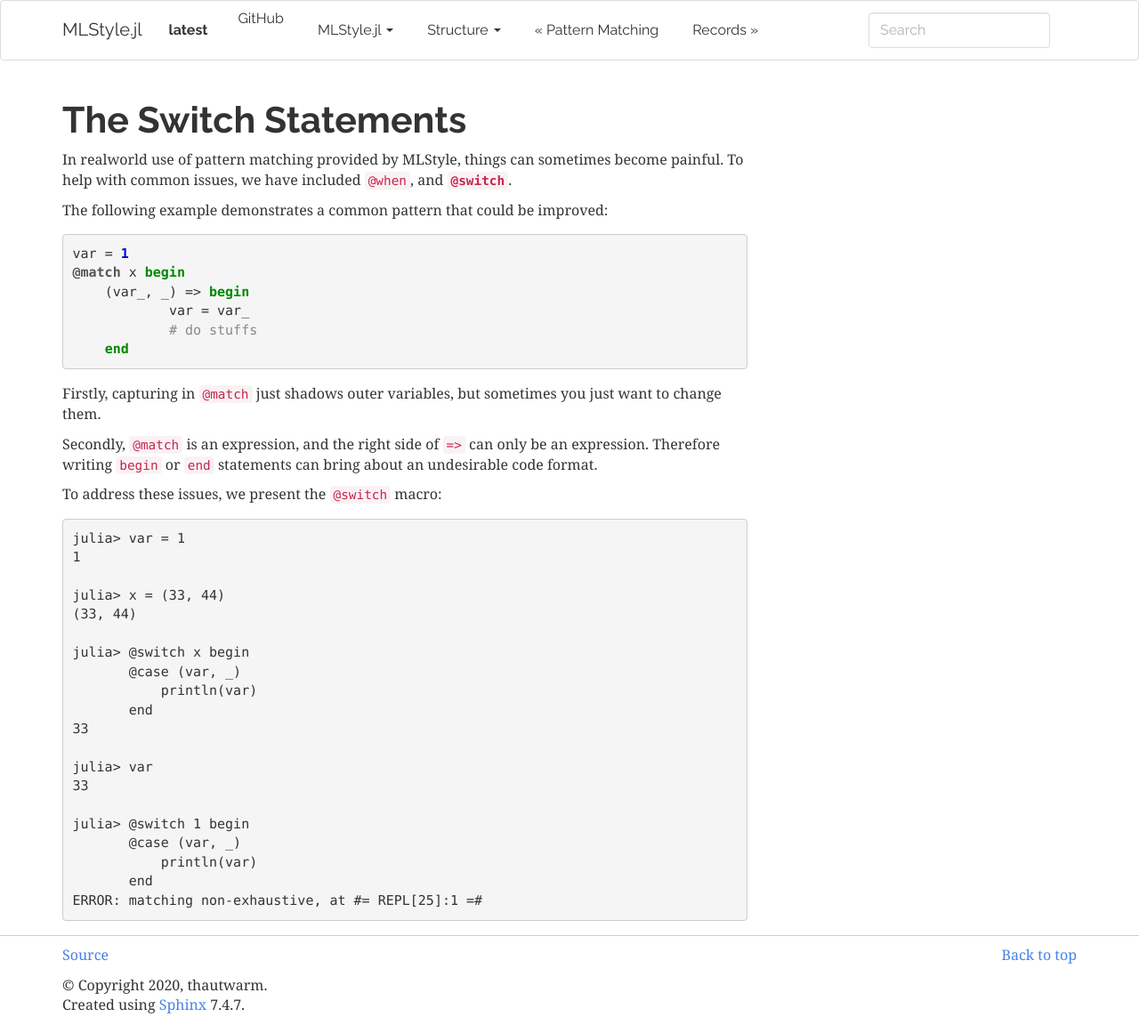
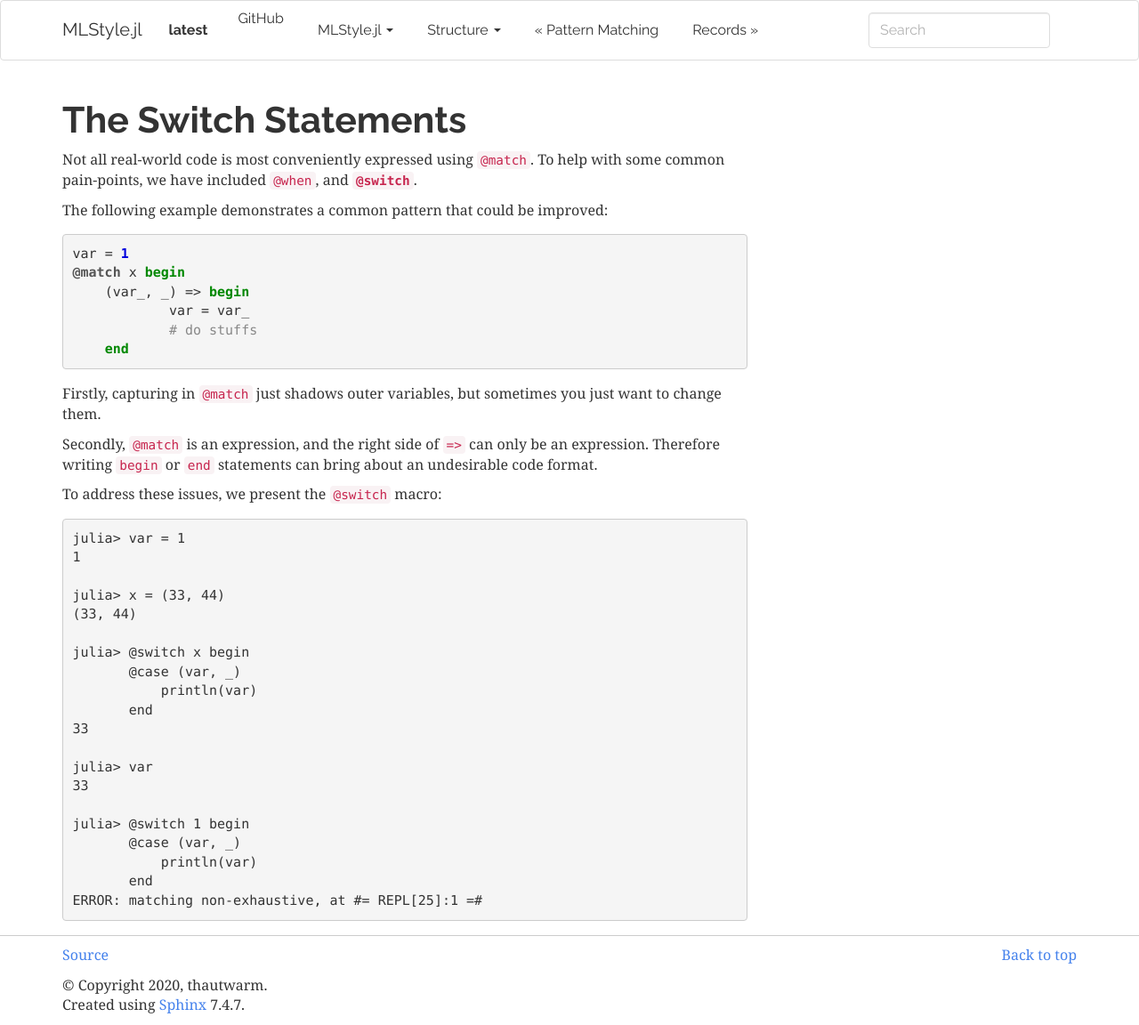
Before and after one commit to thautwarm/MLStyle.jl, a Sphinx documentation site: the page built from docs/syntax/switch.md, in a window 1280 px wide. Shown: the whole page at 89% size. Built offline with Sphinx 7.4.7, drawn with Linux system fonts in a browser that asks for light colours.

Commit message:
Update docs/syntax/switch.md
Co-authored-by: Mason Protter <mason.protter@icloud.com>

```diff
--- a/docs/syntax/switch.md
+++ b/docs/syntax/switch.md
@@ -1,7 +1,7 @@
 The Switch Statements
 ===============================
 
-In realworld use of pattern matching provided by MLStyle, things can sometimes become painful. To help with common issues, we have included `@when`, and **`@switch`**.
+Not all real-world code is most conveniently expressed using `@match`. To help with some common pain-points, we have included `@when`, and **`@switch`**.
 
 The following example demonstrates a common pattern that could be improved:
 
```
